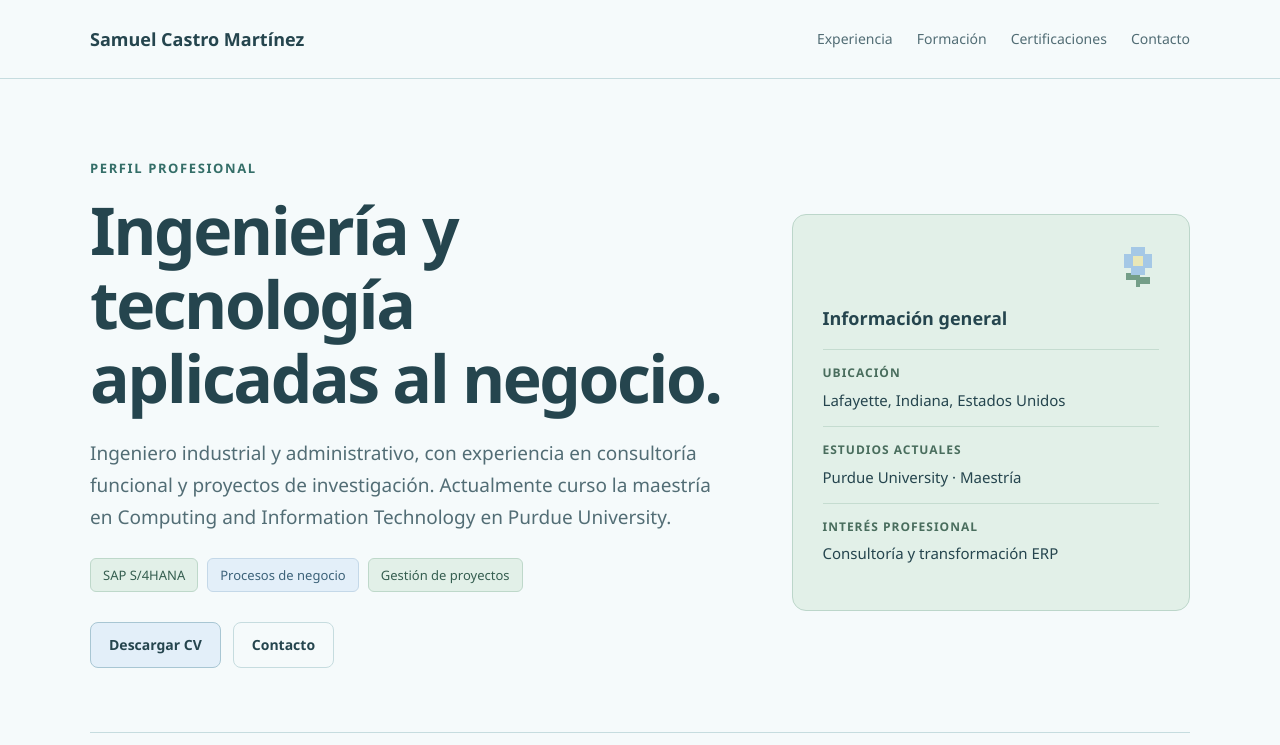
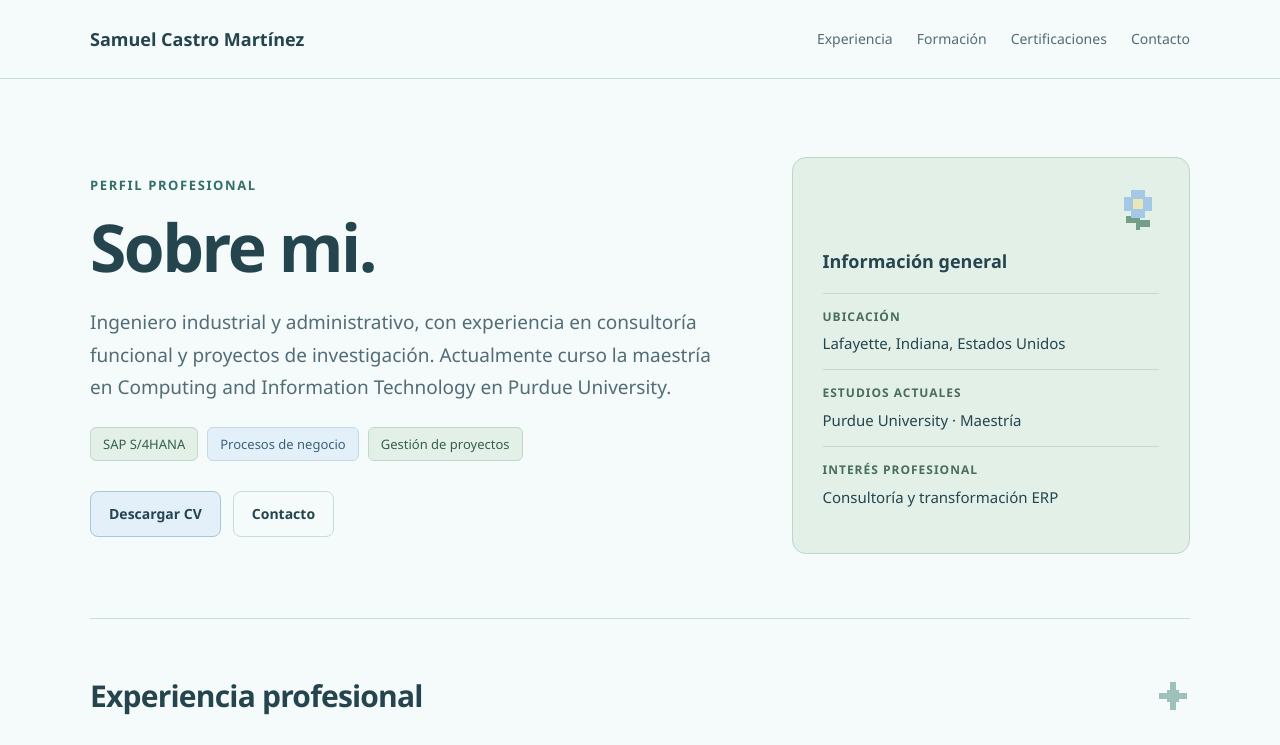
Before and after one commit to scastrom03/Web-Page-, a plain HTML site: page index.html in a window 1280 px wide. Shown: the top 745 px of the page. Drawn offline with Linux system fonts and the light colour scheme.

Commit message:
Update index.html

```diff
--- a/index.html
+++ b/index.html
@@ -649,7 +649,7 @@
       <div>
         <p class="eyebrow">Perfil profesional</p>
 
-        <h1>Ingeniería y tecnología<br>aplicadas al negocio.</h1>
+        <h1>Sobre mi.</h1>
 
         <p class="summary">
           Ingeniero industrial y administrativo, con experiencia en
```
